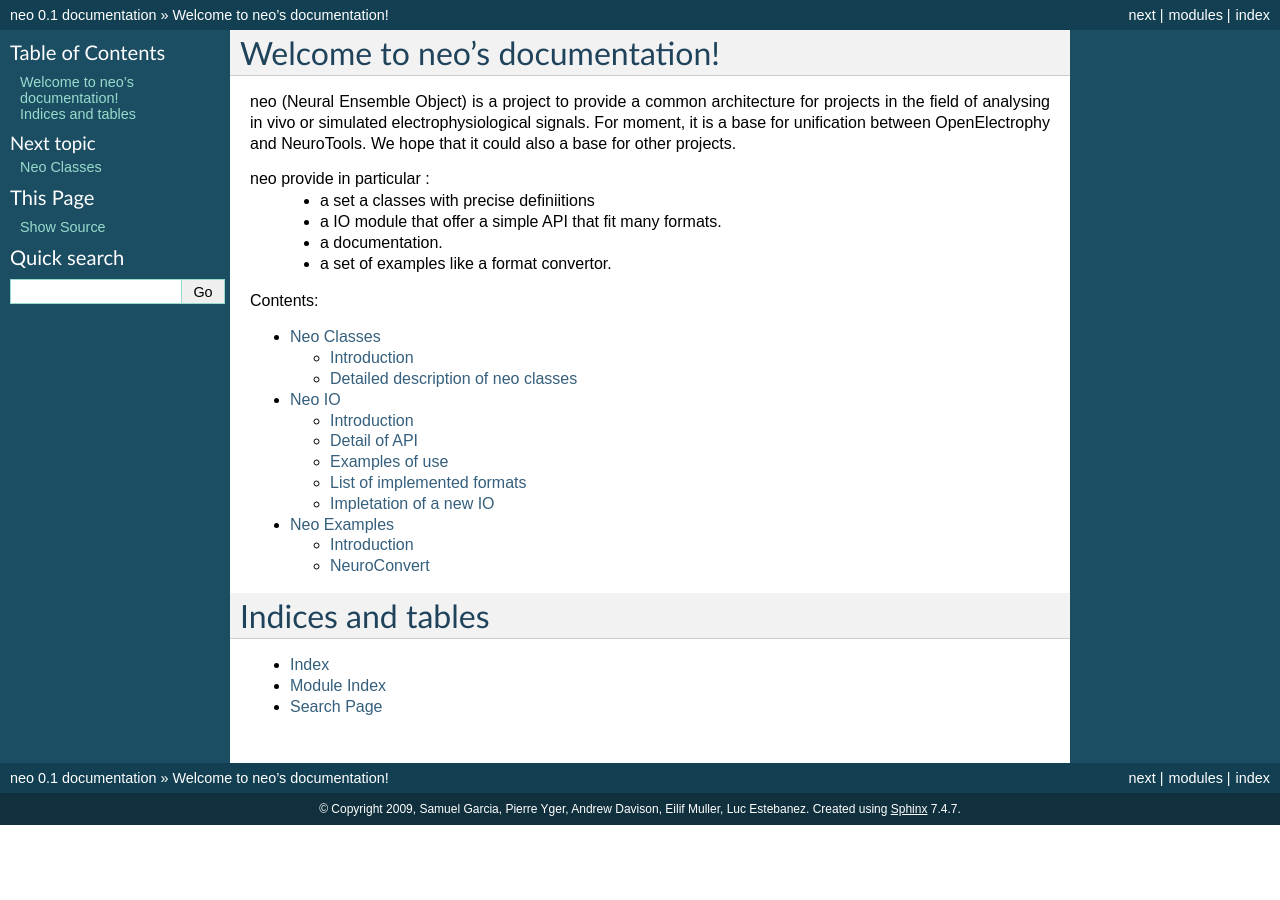
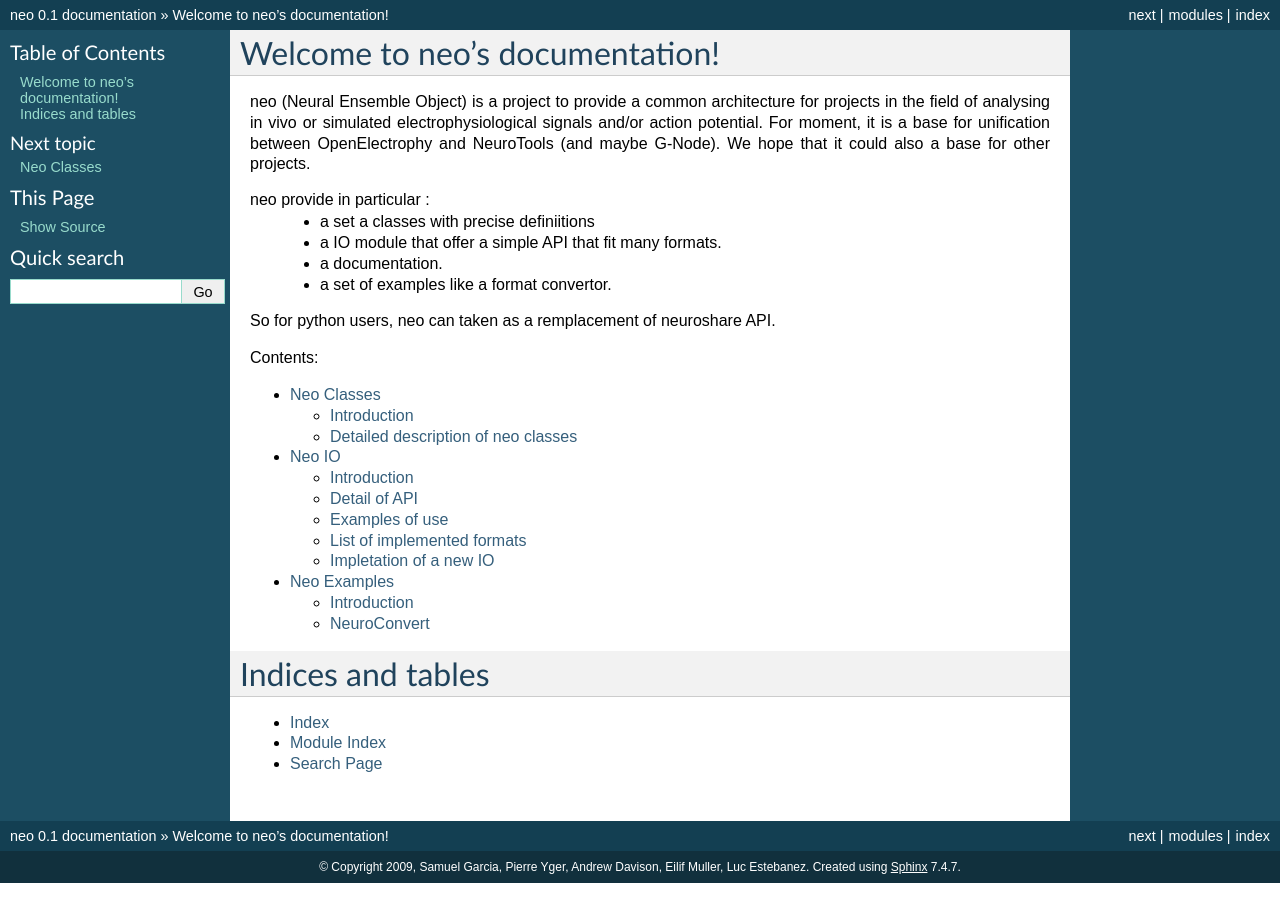
Before and after one commit to NeuralEnsemble/python-neo, a Sphinx documentation site: the page built from doc/source/index.rst, in a window 1280 px wide. Built offline with Sphinx 7.4.7, drawn with Linux system fonts in a browser that asks for light colours; formulas are drawn with MathJax 3.

Commit message:
doc correction
git-svn-id: https://neuralensemble.org/svn/neo/trunk@140 acbc63fc-6c75-0410-9d68-8fa99cba188a

```diff
--- a/doc/source/index.rst
+++ b/doc/source/index.rst
@@ -1,16 +1,11 @@
-.. neo documentation master file, created by
-   sphinx-quickstart on Thu Oct  8 14:56:36 2009.
-   You can adapt this file completely to your liking, but it should at least
-   contain the root `toctree` directive.
-
 Welcome to neo's documentation!
 ===============================
 
 .. module:: neo
 
 neo (Neural Ensemble Object) is a project to provide a common architecture for projects
-in the field of analysing in vivo or simulated electrophysiological signals.
-For moment, it is a base for unification between OpenElectrophy and NeuroTools.
+in the field of analysing in vivo or simulated electrophysiological signals and/or action potential.
+For moment, it is a base for unification between OpenElectrophy and NeuroTools (and maybe G-Node).
 We hope that it could also a base for other projects.
 
 neo provide in particular :
@@ -19,6 +14,7 @@ neo provide in particular :
  - a documentation.
  - a set of examples like a format convertor.
 
+So for python users, neo can taken as a remplacement of neuroshare API.
 
 Contents:
 
```
